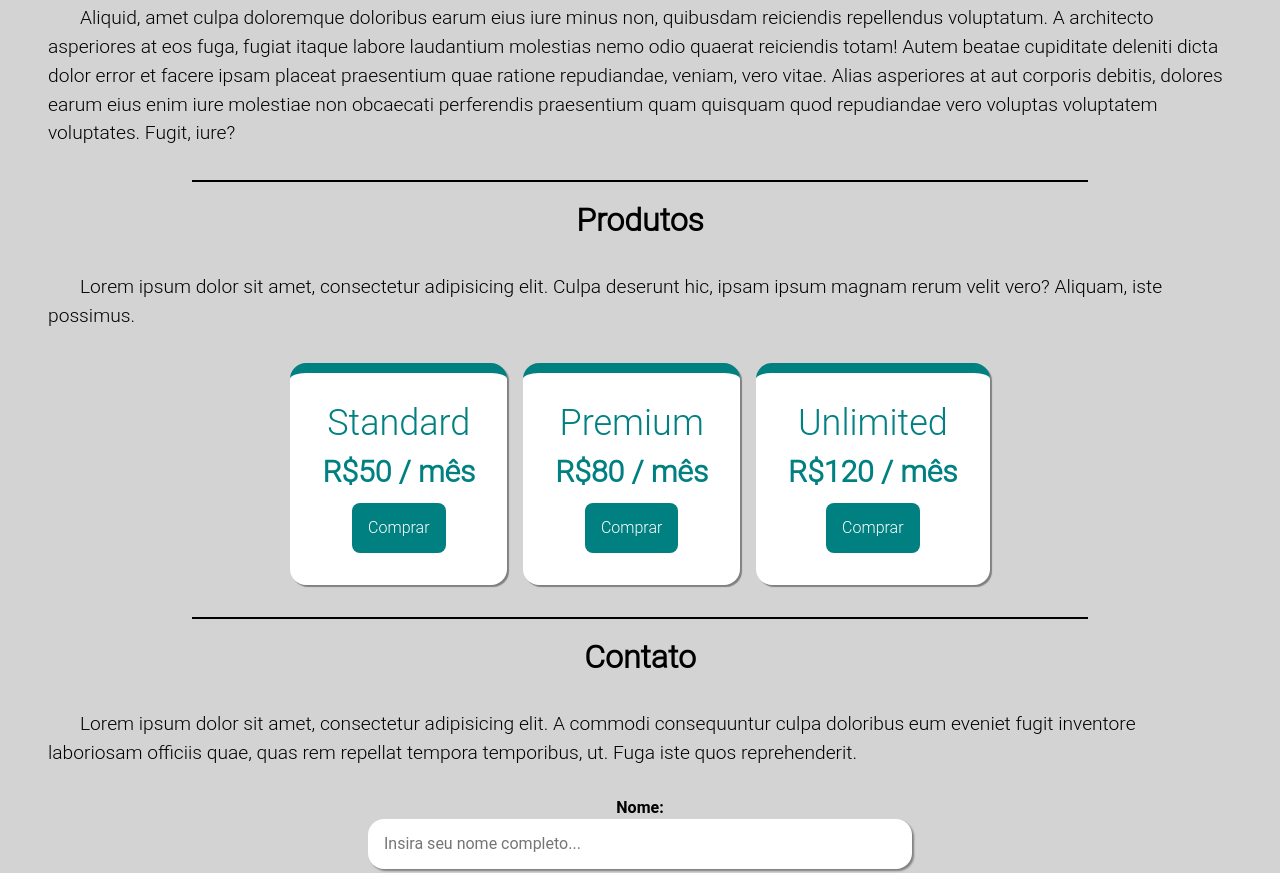
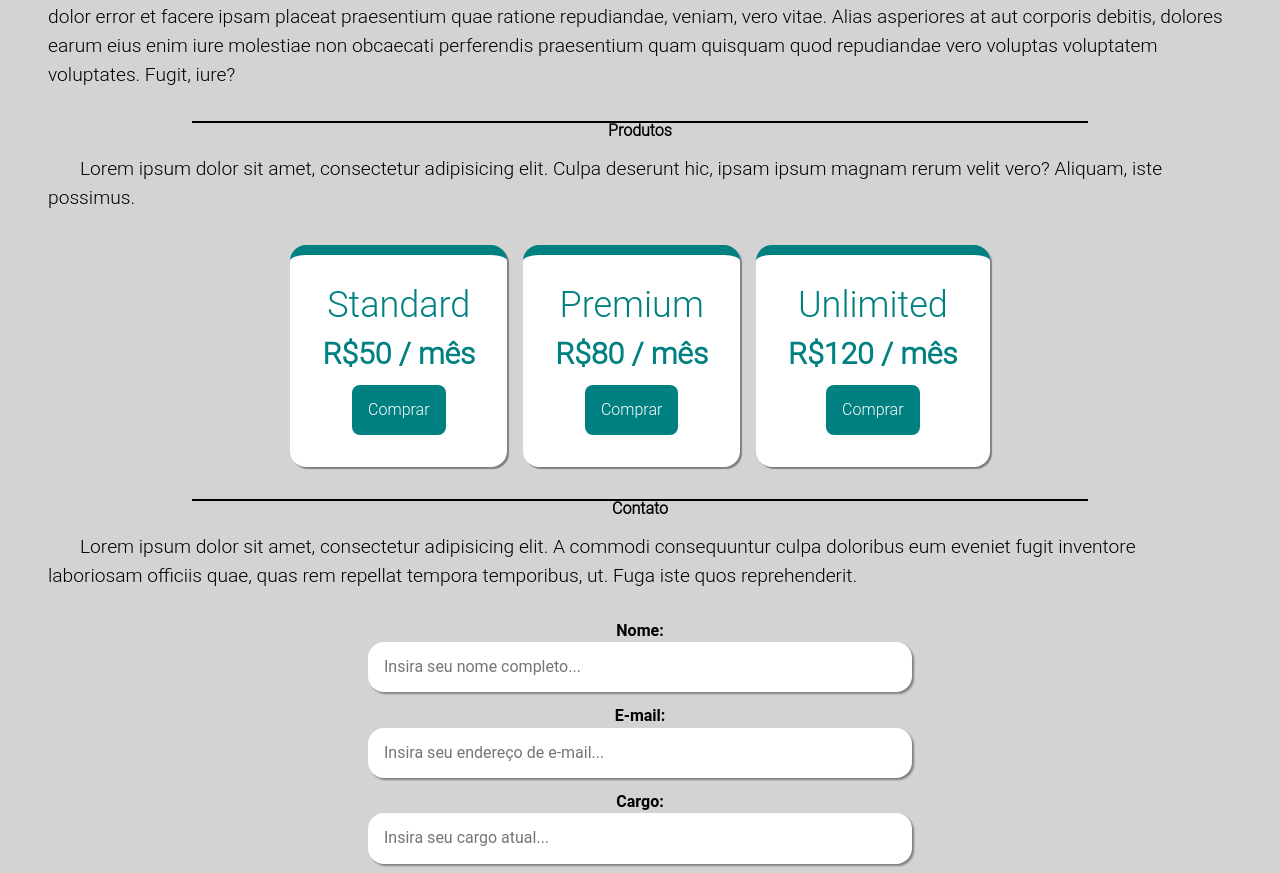
Before and after one commit to ADT1710/ssa-tcc-tiw, a website: page index.html in a window 1280 px wide. Shown: the part 1501-2374 px from the top of the page. Drawn offline with Linux system fonts and the light colour scheme.

Commit message:
Ajustes de títulos no corpo do projeto

```diff
--- a/index.html
+++ b/index.html
@@ -46,7 +46,7 @@
         </section>
         <article class="conteudo">
             <div class="quemsomos">
-                <h1 class="conteudo_titulo">Quem Somos</h1>
+                <h2 class="conteudo_titulo">Quem Somos</h2>
                 <p class="conteudo_texto">
                     Lorem ipsum dolor sit amet, consectetur adipisicing elit. Amet cupiditate deleniti doloribus eaque eos et fugiat magni nihil, perferendis, perspiciatis qui quod quos rerum velit voluptates. Accusantium alias asperiores beatae dolorem doloremque, doloribus eligendi excepturi explicabo harum laborum minima nostrum quibusdam reprehenderit rerum sunt tempore totam. Accusantium aliquid deleniti dolores, dolorum eaque minima quis ut vitae.
                 </p>
@@ -61,7 +61,7 @@
             </div>
             <div class="conteudo_divisor"></div>
             <div class="produtos">
-                <h1 class="conteudo_titulo">Produtos</h1>
+                <h2 class="conteudo_titulo">Produtos</h2>
                 <p class="conteudo_texto">
                     Lorem ipsum dolor sit amet, consectetur adipisicing elit. Culpa deserunt hic, ipsam ipsum magnam rerum velit vero? Aliquam, iste possimus.
                 </p>
@@ -86,7 +86,7 @@
             </div>
             <div class="conteudo_divisor"></div>
             <div class="contato">
-                <h1 class="conteudo_titulo ">Contato</h1>
+                <h2 class="conteudo_titulo ">Contato</h2>
                 <p class="conteudo_texto">Lorem ipsum dolor sit amet, consectetur adipisicing elit. A commodi consequuntur culpa doloribus eum eveniet fugit inventore laboriosam officiis quae, quas rem repellat tempora temporibus, ut. Fuga iste quos reprehenderit.</p>
                 <form action="" class="contato_form">
                     <label for="nome" class="contato_form--label">Nome:</label>
```
